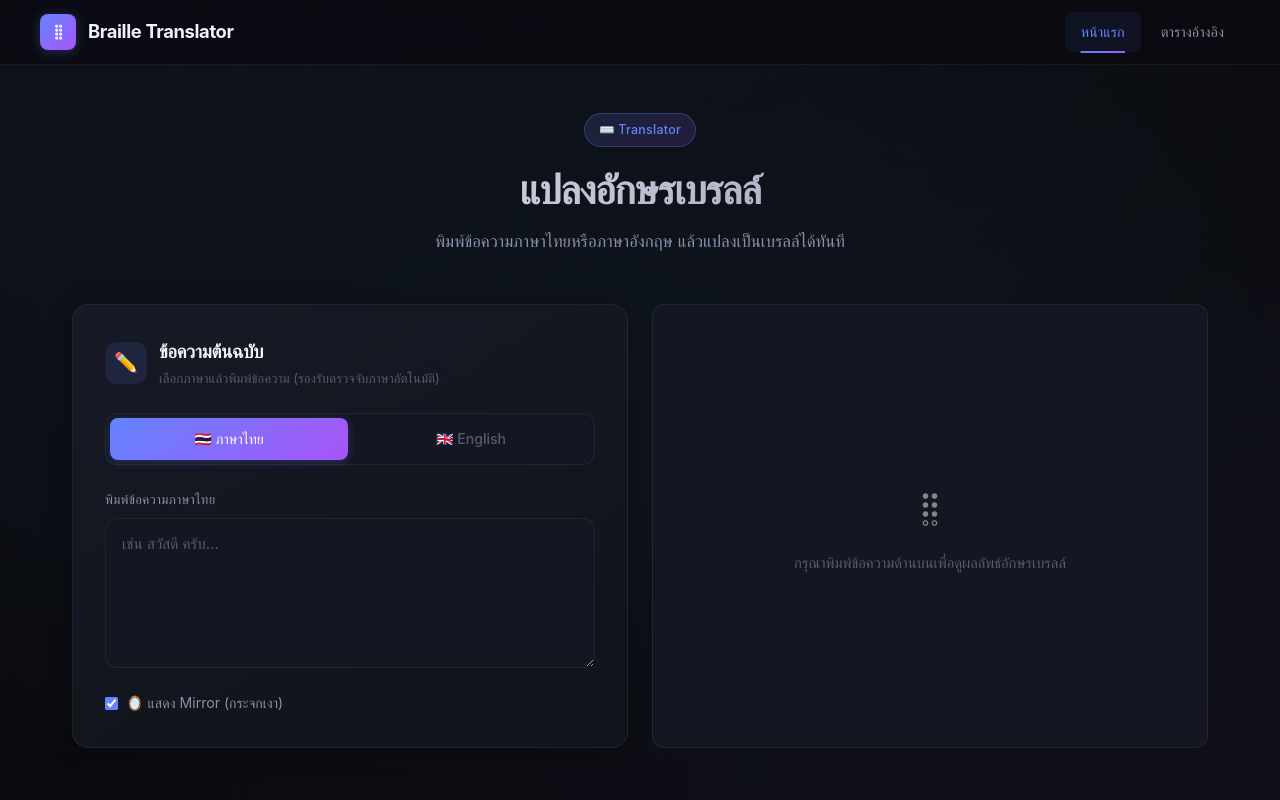
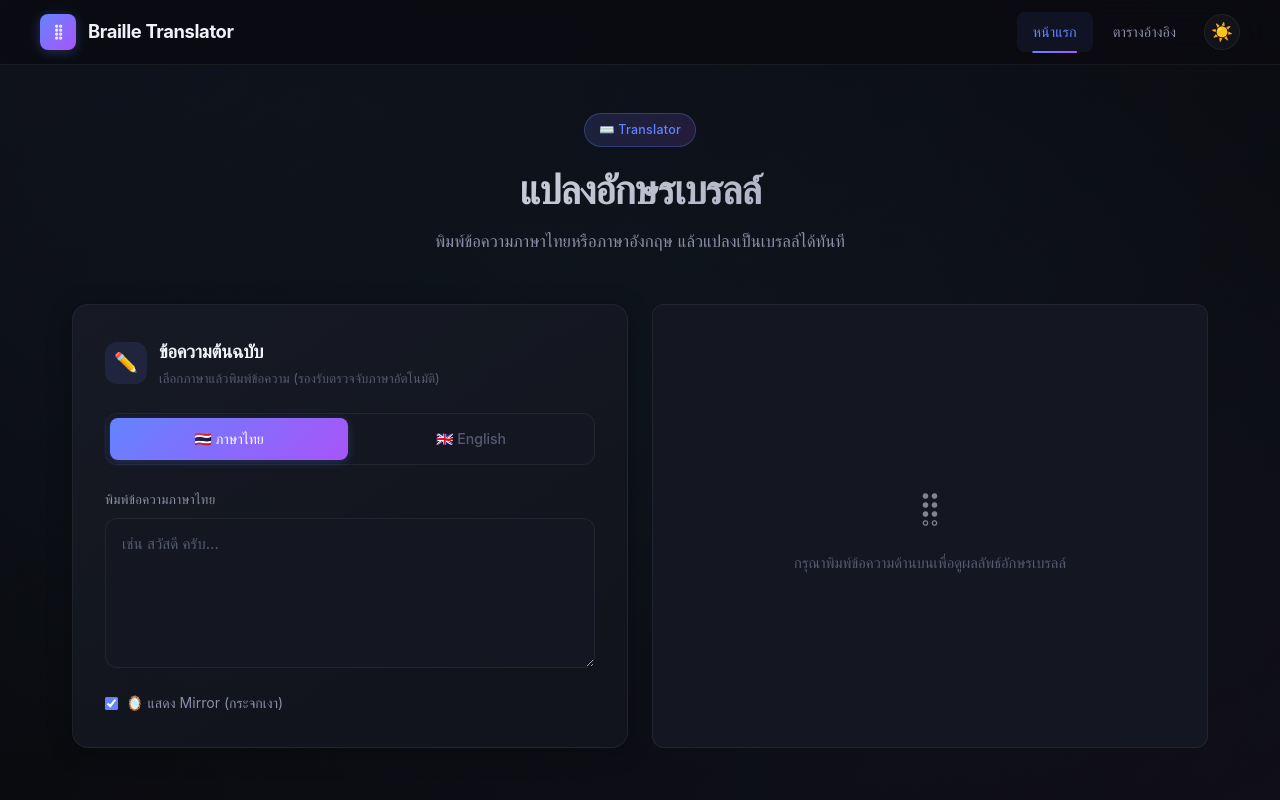
Before and after one commit to prukngan/BrailleTranslation-web, a Vue app: page / in a window 1280 px wide. Shown: the top 800 px of the page. Built offline with nearby package versions, Linux system fonts and the light colour scheme.

Commit message:
feat: introduce Braille translator web application with English and Thai support, theme switching, and interactive UI.

```diff
--- a/src/App.vue
+++ b/src/App.vue
@@ -1,5 +1,5 @@
 <script setup lang="ts">
-import { ref, computed, watch } from 'vue'
+import { ref, computed, watch, onMounted } from 'vue'
 import { RouterView, RouterLink } from 'vue-router'
 import { translateEnglish, translateEnglishToUnicode, cellToUnicode, type BrailleResult } from './lib/braille-en'
 import { translateThai, translateThaiToUnicode, brailleTranslate, simpleThaiTokenize } from './lib/braille-th'
@@ -7,10 +7,28 @@ import { EN_BRAILLE_MAP } from './lib/EN_MAP'
 import { THAI_BRAILLE_MAP } from './lib/TH_MAP'
 
 type Lang = 'en' | 'th'
+type Theme = 'dark' | 'light'
 
 const lang = ref<Lang>('th')
 const inputText = ref('')
 const showMirror = ref(true)
+
+// Theme
+const theme = ref<Theme>((localStorage.getItem('theme') as Theme) || 'dark')
+
+function applyTheme(t: Theme) {
+  document.documentElement.setAttribute('data-theme', t)
+  localStorage.setItem('theme', t)
+}
+
+function toggleTheme() {
+  theme.value = theme.value === 'dark' ? 'light' : 'dark'
+  applyTheme(theme.value)
+}
+
+onMounted(() => {
+  applyTheme(theme.value)
+})
 
 const brailleResult = computed<BrailleResult | null>(() => {
   const text = inputText.value.trim()
@@ -196,6 +214,9 @@ function copyToClipboard(text: string) {
       <div class="nav-links">
         <RouterLink to="/" class="nav-link" id="nav-home">หน้าแรก</RouterLink>
         <RouterLink to="/reference" class="nav-link" id="nav-reference">ตารางอ้างอิง</RouterLink>
+        <button class="theme-toggle" @click="toggleTheme" id="btn-theme-toggle" :title="theme === 'dark' ? 'สลับเป็นโหมดสว่าง' : 'สลับเป็นโหมดมืด'">
+          <span class="theme-icon">{{ theme === 'dark' ? '☀️' : '🌙' }}</span>
+        </button>
       </div>
     </div>
   </nav>
--- a/src/style.css
+++ b/src/style.css
@@ -2,7 +2,7 @@
 @import url('https://fonts.googleapis.com/css2?family=Inter:wght@300;400;500;600;700;800;900&family=JetBrains+Mono:wght@400;500;600&display=swap');
 
 :root {
-  /* Color palette */
+  /* Color palette — Dark mode (default) */
   --bg-primary: #0a0b0f;
   --bg-secondary: #12141c;
   --bg-card: #191c28;
@@ -36,6 +36,50 @@
   --transition-fast: 150ms cubic-bezier(0.4, 0, 0.2, 1);
   --transition-smooth: 300ms cubic-bezier(0.4, 0, 0.2, 1);
   --transition-bounce: 500ms cubic-bezier(0.34, 1.56, 0.64, 1);
+
+  --nav-bg: rgba(10, 11, 15, 0.8);
+  --bg-glow-1: rgba(99, 132, 255, 0.06);
+  --bg-glow-2: rgba(168, 85, 247, 0.04);
+  --bg-glow-3: rgba(34, 211, 238, 0.03);
+  --bg-overlay: rgba(0, 0, 0, 0.3);
+  --btn-ghost-bg: rgba(255, 255, 255, 0.04);
+  --btn-ghost-hover: rgba(255, 255, 255, 0.08);
+}
+
+/* ===== Light mode ===== */
+[data-theme="light"] {
+  --bg-primary: #f5f7fb;
+  --bg-secondary: #ebeef5;
+  --bg-card: #ffffff;
+  --bg-card-hover: #f0f2fa;
+  --bg-input: #f0f2f8;
+  --border-subtle: rgba(0, 0, 0, 0.08);
+  --border-accent: rgba(99, 132, 255, 0.35);
+
+  --text-primary: #1a1d2e;
+  --text-secondary: #5b6078;
+  --text-muted: #8e93ab;
+
+  --accent-blue: #4f6df0;
+  --accent-purple: #9333ea;
+  --accent-cyan: #0891b2;
+  --accent-emerald: #10b981;
+  --accent-amber: #d97706;
+
+  --gradient-primary: linear-gradient(135deg, #4f6df0 0%, #9333ea 100%);
+  --gradient-glow: linear-gradient(135deg, rgba(79, 109, 240, 0.1) 0%, rgba(147, 51, 234, 0.1) 100%);
+  --gradient-card: linear-gradient(145deg, rgba(255, 255, 255, 0.9) 0%, rgba(245, 247, 251, 0.95) 100%);
+
+  --shadow-glow: 0 0 40px rgba(79, 109, 240, 0.08);
+  --shadow-card: 0 4px 24px rgba(0, 0, 0, 0.06);
+
+  --nav-bg: rgba(245, 247, 251, 0.85);
+  --bg-glow-1: rgba(79, 109, 240, 0.04);
+  --bg-glow-2: rgba(147, 51, 234, 0.03);
+  --bg-glow-3: rgba(8, 145, 178, 0.02);
+  --bg-overlay: rgba(0, 0, 0, 0.05);
+  --btn-ghost-bg: rgba(0, 0, 0, 0.03);
+  --btn-ghost-hover: rgba(0, 0, 0, 0.06);
 }
 
 *,
@@ -60,6 +104,7 @@ body {
   -webkit-font-smoothing: antialiased;
   -moz-osx-font-smoothing: grayscale;
   overflow-x: hidden;
+  transition: background-color var(--transition-smooth), color var(--transition-smooth);
 }
 
 /* Background effects */
@@ -71,9 +116,9 @@ body::before {
   width: 200%;
   height: 200%;
   background:
-    radial-gradient(ellipse at 20% 20%, rgba(99, 132, 255, 0.06) 0%, transparent 50%),
-    radial-gradient(ellipse at 80% 80%, rgba(168, 85, 247, 0.04) 0%, transparent 50%),
-    radial-gradient(ellipse at 50% 50%, rgba(34, 211, 238, 0.03) 0%, transparent 50%);
+    radial-gradient(ellipse at 20% 20%, var(--bg-glow-1) 0%, transparent 50%),
+    radial-gradient(ellipse at 80% 80%, var(--bg-glow-2) 0%, transparent 50%),
+    radial-gradient(ellipse at 50% 50%, var(--bg-glow-3) 0%, transparent 50%);
   pointer-events: none;
   z-index: 0;
   animation: bgFloat 20s ease-in-out infinite;
@@ -108,7 +153,7 @@ body::before {
   position: sticky;
   top: 0;
   z-index: 100;
-  background: rgba(10, 11, 15, 0.8);
+  background: var(--nav-bg);
   backdrop-filter: blur(20px) saturate(1.5);
   border-bottom: 1px solid var(--border-subtle);
   padding: 0 2rem;
@@ -165,7 +210,7 @@ body::before {
 
 .nav-link:hover {
   color: var(--text-primary);
-  background: rgba(255, 255, 255, 0.04);
+  background: var(--btn-ghost-bg);
 }
 
 .nav-link.router-link-active,
@@ -185,6 +230,38 @@ body::before {
   height: 2px;
   background: var(--gradient-primary);
   border-radius: 2px;
+}
+
+/* Theme toggle */
+.theme-toggle {
+  display: flex;
+  align-items: center;
+  justify-content: center;
+  width: 36px;
+  height: 36px;
+  border-radius: 50%;
+  border: 1px solid var(--border-subtle);
+  background: var(--btn-ghost-bg);
+  cursor: pointer;
+  transition: all var(--transition-fast);
+  margin-left: 8px;
+  flex-shrink: 0;
+}
+
+.theme-toggle:hover {
+  background: var(--btn-ghost-hover);
+  border-color: var(--border-accent);
+  transform: scale(1.1);
+}
+
+.theme-icon {
+  font-size: 1.1rem;
+  line-height: 1;
+  transition: transform var(--transition-smooth);
+}
+
+.theme-toggle:hover .theme-icon {
+  transform: rotate(25deg);
 }
 
 /* ===== Page Container ===== */
@@ -380,13 +457,13 @@ body::before {
 }
 
 .btn-ghost {
-  background: rgba(255, 255, 255, 0.04);
+  background: var(--btn-ghost-bg);
   color: var(--text-secondary);
   border: 1px solid var(--border-subtle);
 }
 
 .btn-ghost:hover {
-  background: rgba(255, 255, 255, 0.08);
+  background: var(--btn-ghost-hover);
   color: var(--text-primary);
   border-color: var(--border-accent);
 }
@@ -432,7 +509,7 @@ body::before {
   white-space: pre;
   overflow-x: auto;
   padding: 1rem;
-  background: rgba(0, 0, 0, 0.3);
+  background: var(--bg-overlay);
   border-radius: var(--radius-sm);
 }
 
@@ -477,7 +554,7 @@ body::before {
 
 .lang-tab:hover {
   color: var(--text-secondary);
-  background: rgba(255, 255, 255, 0.03);
+  background: var(--btn-ghost-bg);
 }
 
 .lang-tab.active {
```
